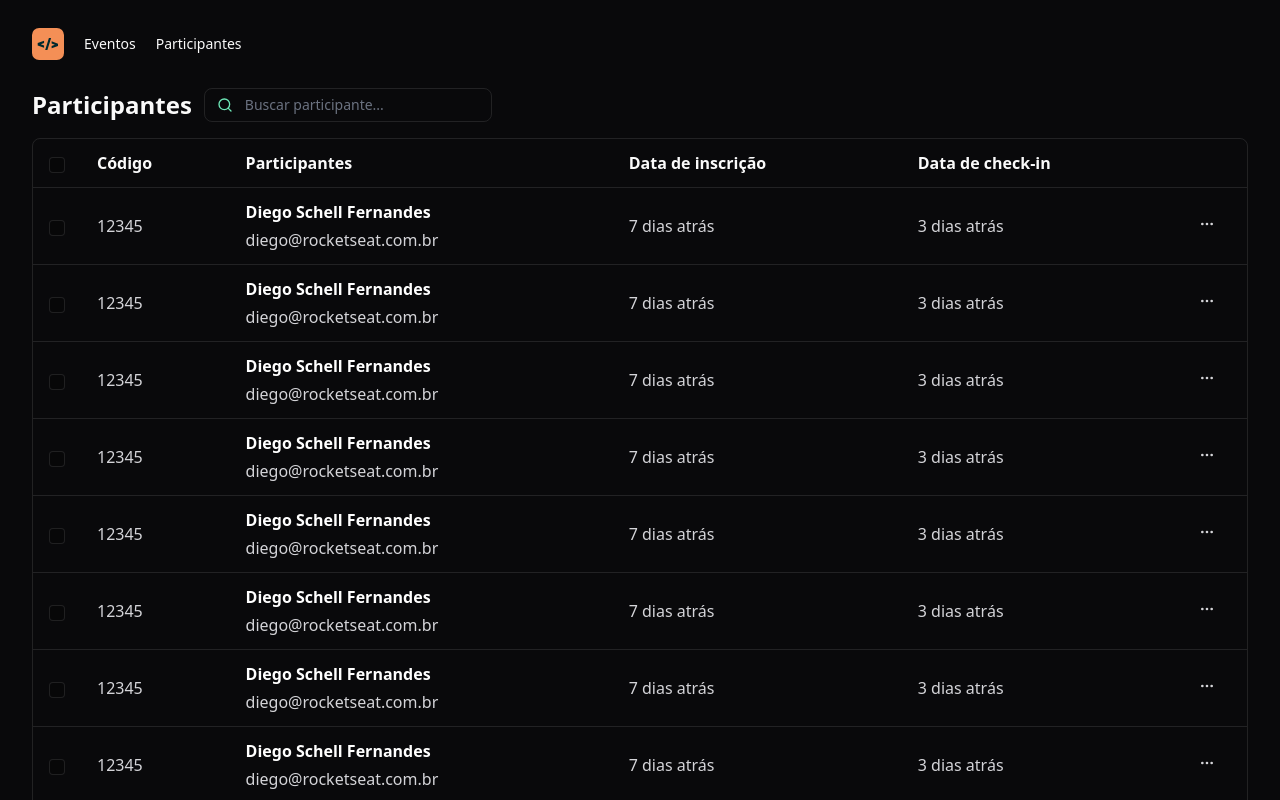
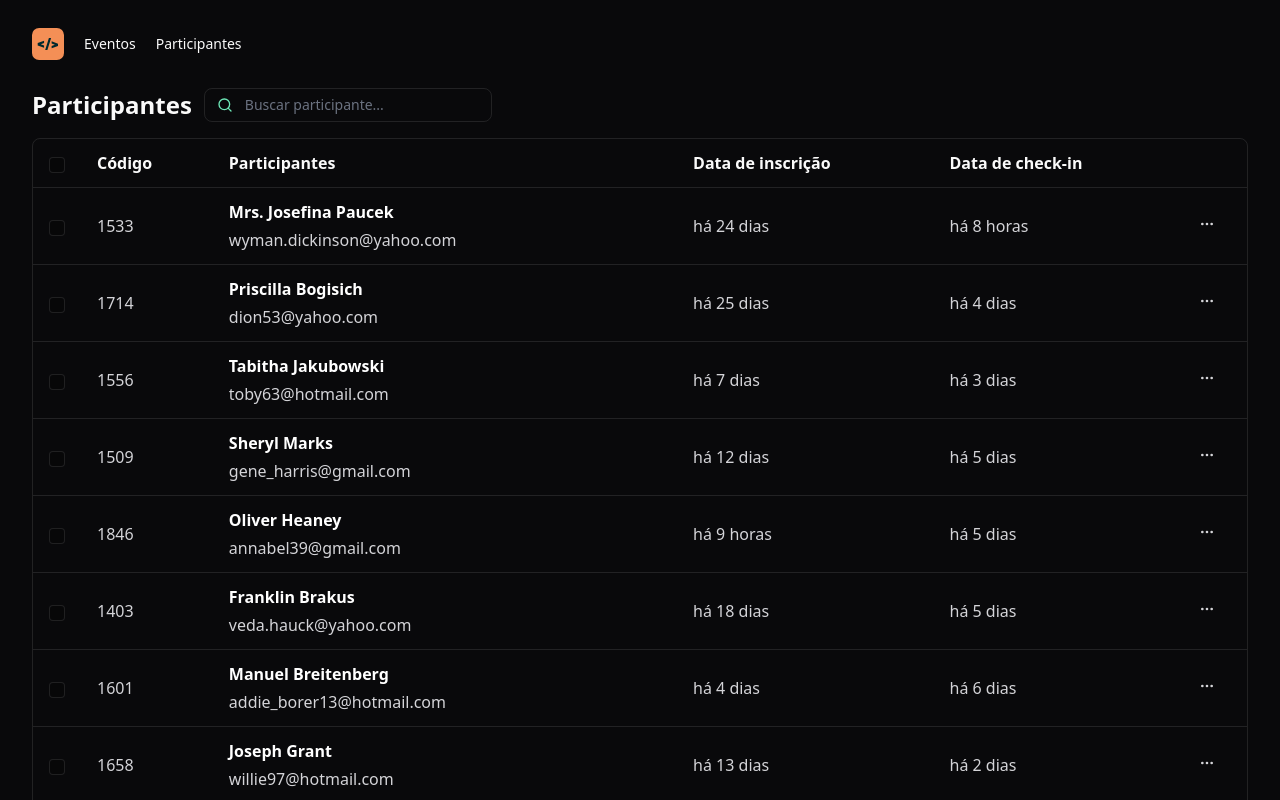
Before and after one commit to MiPigurim/pass-in-web, a React (Vite) app: page / in a window 1280 px wide. Shown: the top 800 px of the page. Built offline with nearby package versions, Linux system fonts and the light colour scheme; some icons are missing.

Commit message:
feat: entrance data and ajust dates

```diff
--- a/src/components/attendee-list.tsx
+++ b/src/components/attendee-list.tsx
@@ -6,11 +6,18 @@
   ChevronRight,
   ChevronsRight,
 } from "lucide-react";
+import dayjs from "dayjs";
+import "dayjs/locale/pt-br";
+import relativeTime from "dayjs/plugin/relativeTime";
 import { IconButton } from "./icon-button";
 import { Table } from "./table/table";
 import { TableHeader } from "./table/table-header";
 import { TableCell } from "./table/table-cell";
 import { TableRow } from "./table/table-row";
+import { attendees } from "../data/attendees";
+
+dayjs.extend(relativeTime);
+dayjs.locale("pt-br");
 
 export function AttendeeList() {
   return (
@@ -44,26 +51,26 @@
         </thead>
 
         <tbody>
-          {Array.from({ length: 8 }).map((_, i) => {
+          {attendees.map((attendee) => {
             return (
-              <TableRow key={i}>
+              <TableRow key={attendee.id}>
                 <TableCell>
                   <input
                     type="checkbox"
                     className="size-4 bg-black/20 rounded border border-white/10"
                   />
                 </TableCell>
-                <TableCell>12345</TableCell>
+                <TableCell>{attendee.id}</TableCell>
                 <TableCell>
                   <div className="flex flex-col gap-1">
                     <span className="font-semibold text-white">
-                      Diego Schell Fernandes
+                      {attendee.name}
                     </span>
-                    <span>diego@rocketseat.com.br</span>
+                    <span>{attendee.email}</span>
                   </div>
                 </TableCell>
-                <TableCell>7 dias atrás</TableCell>
-                <TableCell>3 dias atrás</TableCell>
+                <TableCell>{dayjs().to(attendee.createdAt)}</TableCell>
+                <TableCell>{dayjs().to(attendee.checkedInAt)}</TableCell>
                 <TableCell>
                   <IconButton transparent={true}>
                     <MoreHorizontal className="size-4" />
```
